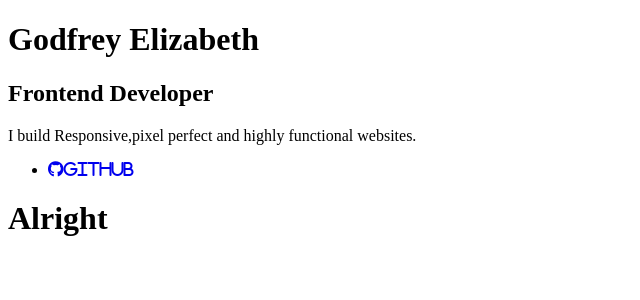
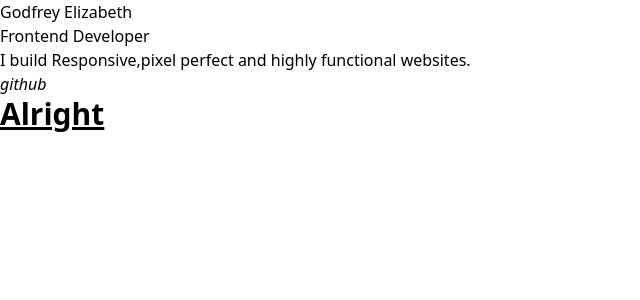
Before and after one commit to miyemicodes/my-portfolio, a React (Create React App) app: page / in a window 1280 px wide. Shown: the top 300 px of the page, without its empty margins (0-640 px from the left). Built offline with nearby package versions, Linux system fonts and the light colour scheme; a small style sheet from the web is missing.

Commit message:
initial commit

```diff
--- a/package.json
+++ b/package.json
@@ -6,6 +6,7 @@
     "@testing-library/jest-dom": "^5.17.0",
     "@testing-library/react": "^13.4.0",
     "@testing-library/user-event": "^13.5.0",
+    "babel-plugin-macros": "^3.1.0",
     "react": "^18.2.0",
     "react-dom": "^18.2.0",
     "react-scripts": "5.0.1",
--- a/public/index.css
+++ /dev/null
@@ -1,3 +0,0 @@
-@tailwind base;
-@tailwind components;
-@tailwind utilities;
--- a/src/components/App.jsx
+++ b/src/components/App.jsx
@@ -1,6 +1,6 @@
 import React from "react";
 import Details from "./Details";
-import Introduction from "./Introduction";
+import Introduction from "./introduction";
 
 function App() {
   return (
--- a/src/components/Details.jsx
+++ b/src/components/Details.jsx
@@ -4,7 +4,7 @@ function Details(){
 
 return (
   <div className="port-details">
-     <h1>Alright</h1>
+     <h1 className="text-3xl font-bold underline">Alright</h1>
   </div>
 
 );
--- a/src/components/Introduction.jsx
+++ b/src/components/Introduction.jsx
@@ -7,7 +7,7 @@ return(
 <div className="port-intro">
   <div className="port-info">
 
-  <h1>Godfrey Elizabeth</h1>
+  <h1 >Godfrey Elizabeth</h1>
   <h2>Frontend Developer</h2>
   <p>
     I build Responsive,pixel perfect and highly functional websites.
@@ -21,7 +21,7 @@ return(
     <ul>
       <li>
         <a href="https://github.com/miyemicodes">
-        <i class="fa-brands fa-github">github</i>
+        <i>github</i>
         </a>
       </li>
     </ul>
--- /dev/null
+++ b/src/index.css
@@ -0,0 +1,12 @@
+/*
+main.css
+
+@tailwind base;
+@tailwind components;
+@tailwind utilities;
+
+*/
+
+@import 'tailwindcss/base';
+@import 'tailwindcss/components';
+@import 'tailwindcss/utilities';
--- a/src/index.js
+++ b/src/index.js
@@ -1,5 +1,6 @@
 import React from 'react';
 import ReactDOM from 'react-dom';
+import './index.css';
 import App from './components/App';
 
 const root = ReactDOM.createRoot(document.getElementById('root'));
--- a/tailwind.config.js
+++ b/tailwind.config.js
@@ -1,9 +1,7 @@
-/* @type {import('tailwindcss').Config} */
-
 module.exports = {
   content: [
-    "./public/**/*index.html",
-    "./src/**/*.{js,jsx,ts,tsx}"
+    "./public/**/*.html",
+    "./src/**/*.{js,jsx}",
   ],
   theme: {
     extend: {},
```
Also changed, not shown: 1 other file (tests, documents, lock files or other folders).
